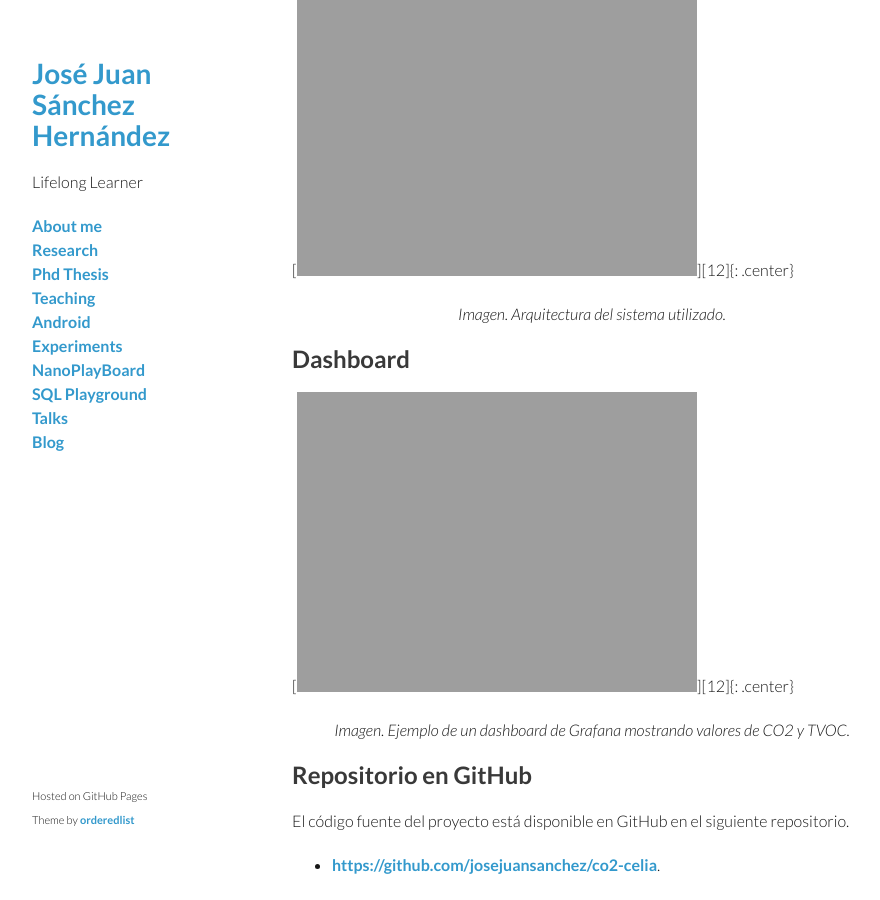
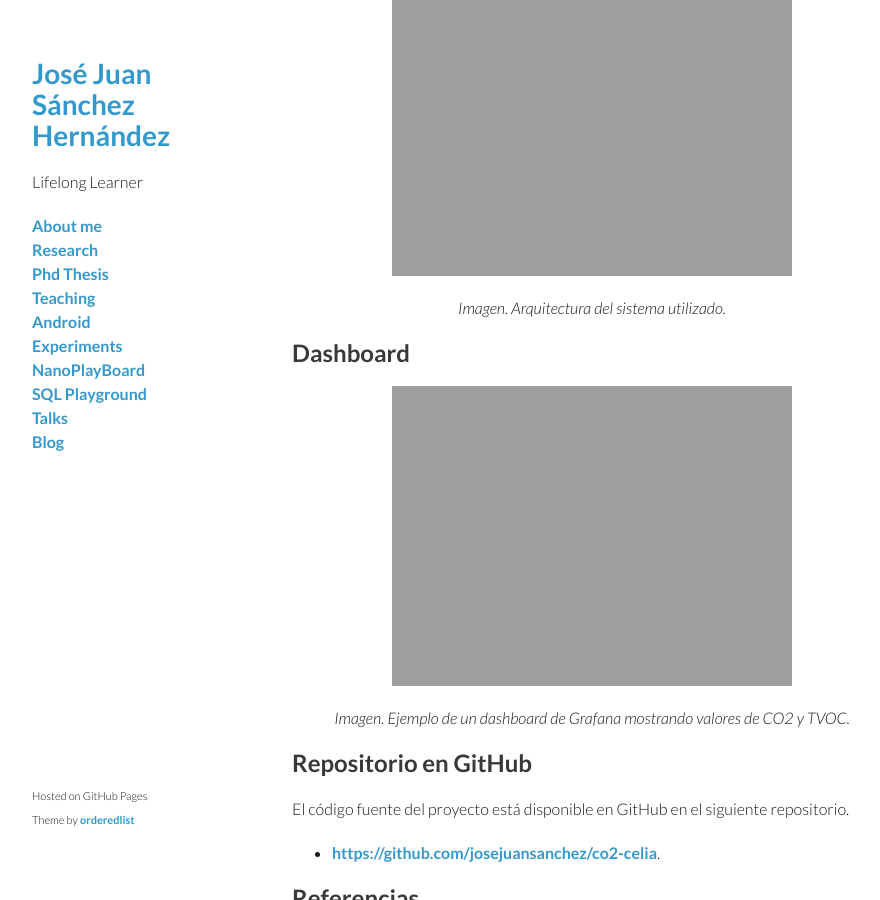
Before and after one commit to josejuansanchez/josejuansanchez.github.io, a Jekyll site: the page built from _posts/2021-02-18-iot-dashboard-sensores.md, in a window 1280 px wide and 900 px high, scrolled down 739 px. Shown: the whole window, without its empty margins (178-1058 px from the left). Built offline with Jekyll 4.4.1, drawn with Linux system fonts in a browser that asks for light colours; comment, search, counter and statistics services are not loaded.

Commit message:
Fixed an issue with URLs

```diff
--- a/_posts/2021-02-18-iot-dashboard-sensores.md
+++ b/_posts/2021-02-18-iot-dashboard-sensores.md
@@ -37,13 +37,13 @@ utilizado [Docker Compose](https://docs.docker.com/compose/) y contenedores
 
 ## Arquitectura del sistema
 
-[![Diagrama]({{ site.url }}/resources/2021-02-18/img/diagram.jpg)][12]{: .center}
+![Diagrama]({{ site.url }}/resources/2021-02-18/img/diagram.jpg){: .center}
 
 *Imagen. Arquitectura del sistema utilizado.*{: .center}
 
 ## Dashboard
 
-[![Diagrama]({{ site.url }}/resources/2021-02-18/img/grafana.jpg)][12]{: .center}
+![Diagrama]({{ site.url }}/resources/2021-02-18/img/grafana.jpg){: .center}
 
 *Imagen. Ejemplo de un dashboard de Grafana mostrando valores de CO2 y TVOC.*{: .center}
 
```
Also changed, not shown: resources/2021-02-18/img/diagram.png (renamed from resources/2021-02-18/diagram.png), resources/2021-02-18/img/grafana.png (renamed from resources/2021-02-18/grafana.png).
